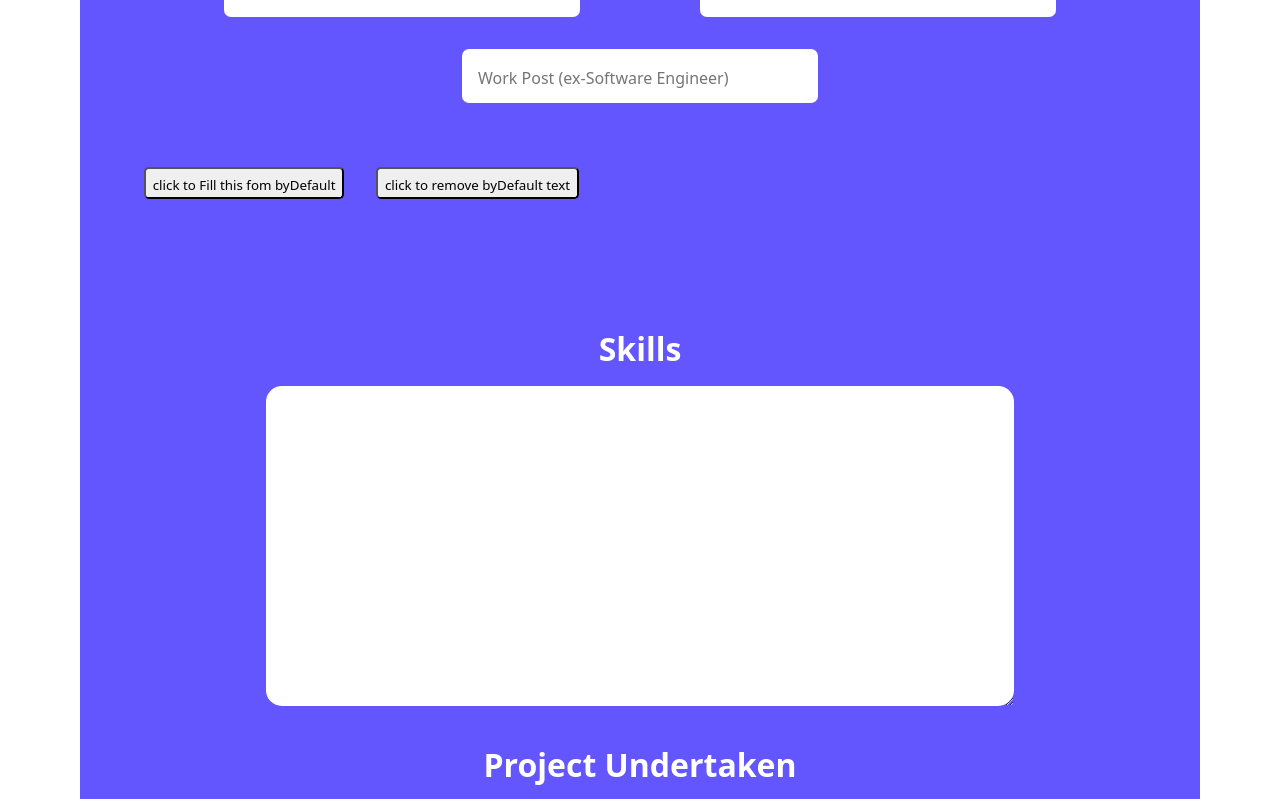
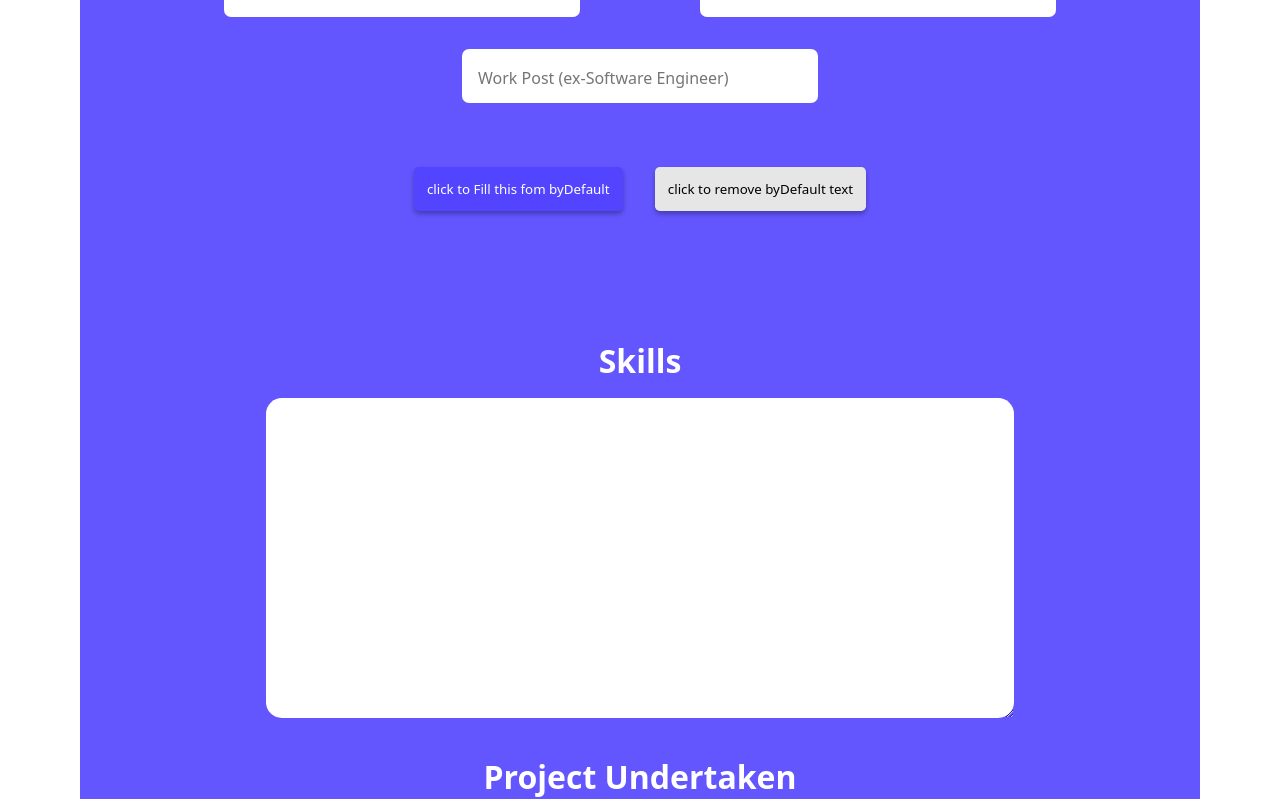
Before and after one commit to soumen974/WorkFolio, a React (Create React App) app: page / in a window 1280 px wide. Shown: the part 882-1681 px from the top of the page. Built offline with nearby package versions, Linux system fonts and the light colour scheme.

Commit message:
default value button works

```diff
--- a/src/Components/FormResume.css
+++ b/src/Components/FormResume.css
@@ -255,7 +255,7 @@ background: linear-gradient(9deg, rgba(26, 6, 255, 0.63) 50.96%, rgba(26, 6, 255
 
 .default-massaging-passing{
     text-align: center;
-    /* justify-content: center; */
+    justify-content: center;
     /* margin-top: 2rem; */
     /* background-color: greenyellow; */
     padding: 2rem;
@@ -268,11 +268,37 @@ background: linear-gradient(9deg, rgba(26, 6, 255, 0.63) 50.96%, rgba(26, 6, 255
 
 }
 .default-massaging-passing button{
-    height: 2rem;
+    /* height: 2rem; */
     /* width:12vh ; */
-    padding: 0.42rem;
+    padding: 0.82rem;
     /* background-color: skyblue; */
     border-radius: 0.3rem;
+    border: none;
+    box-shadow: 0 3px 5px rgba(0, 0, 0, 0.306);
+   cursor: pointer;
+   transition: ease-in-out 0.2s;
+}
+
+
+.default-massaging-passing :first-child{
+        background-color: #5345FF ;
+        color: white;
+}
+.default-massaging-passing :last-child{
+    background-color:rgb(230, 230, 230) ;
+
+
+}
+
+.default-massaging-passing :first-child:active{
+    box-shadow: 0 0px 0px rgba(0, 0, 0, 0);
+    background-color: greenyellow;
+    color: black;
+
+}
+.default-massaging-passing :last-child:active{
+    box-shadow: 0 0px 0px rgba(0, 0, 0, 0);
+    background-color: red;
 
 }
 
--- a/src/Components/FormResume.jsx
+++ b/src/Components/FormResume.jsx
@@ -212,7 +212,7 @@ export default function FormResume() {
 
             <div className="download-resume-dv">
               <div className="Download_button">
-              <h2>Download Resume  </h2>
+              <h2>Review Resume  </h2>
               <img src={ResumeFileIcon} alt='reume download'/>
 
               </div>
```
